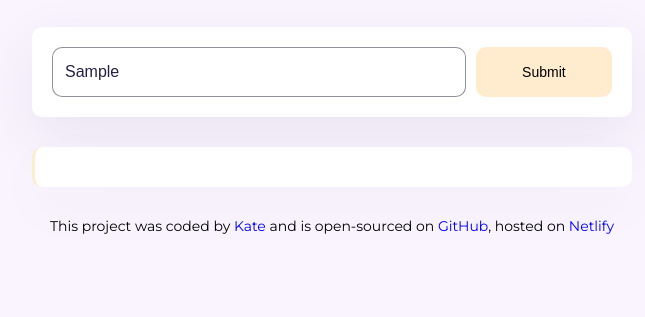
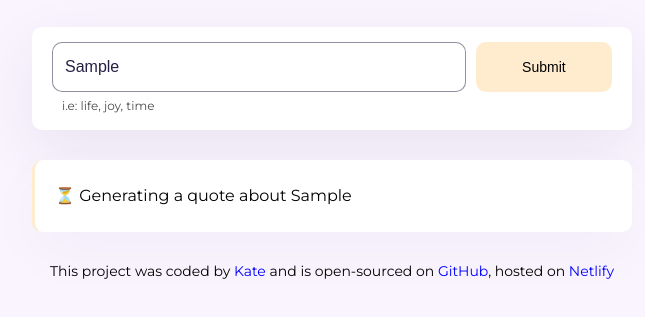
Before and after one commit to KatrinaIT/quote-generator, a plain HTML site: page index.html in a window 1280 px wide. Both pictures are taken after typing "Sample" into the empty fields and a click on the input 851 px from the left and 269 px from the top of the page. Shown: the part 197-514 px from the top of the page, without its empty margins (308-953 px from the left). Drawn offline with nearby package versions, Linux system fonts and the light colour scheme; no server answers; a web font is replaced by a local one.

Commit message:
improved UX with hint and removed debugging code

```diff
--- a/index.html
+++ b/index.html
@@ -24,10 +24,11 @@
         <h1>AI Quote Generator</h1>
       </header>
       <main>
+        <div class="form-container">
           <form action="" id="quote-gen-form">
             <input
               type="text"
-            placeholder="Enter the topic"
+              placeholder="Enter the topic for the quote"
               class="instructions"
               autofocus
               required
@@ -36,7 +37,10 @@
             />
             <input type="submit" class="submit-btn" />
           </form>
-        <div class="quote" id="quote"></div>
+					<div class="hint">i.e: life, joy, time</div>
+        </div>
+
+        <div class="quote hidden" id="quote"></div>
       </main>
 
       <footer>
--- a/src/script.js
+++ b/src/script.js
@@ -1,5 +1,5 @@
 function displayQuote(response) {
-  console.log("Quote was generated");
+
   new Typewriter("#quote", {
     strings: response.data.answer,
     autoStart: true,
@@ -15,12 +15,15 @@ function generateQuote(event) {
   let apiKey = "1ad00cd57fae02a14f050bfc3o387tf2";
   let prompt = `please generate the wisdom quote for the provided topic of ${instructionsInput.value}`;
   let context =
-    "you are an experienced wisdom guru, life coach, who knows human psychology. you use old and modern wisdom sayings to teach people how to live life with fullfillment, joy, and gratitude. Who is productive and successful in each aspect of life. Add at the end <br /> and on the new line 'Your Wisdom Coach ClAI' inside the <strong> element";
+    "you are an experienced wisdom guru, life coach, who knows human psychology. you use old and modern wisdom sayings to teach people how to live life with fullfillment, joy, and gratitude. Who is productive and successful in each aspect of life. Sign the quote with 'Your Wisdom Coach ClAI' on the new line after <br /> tag and inside a <strong> element at the end of the quote and NOT at the beginning";
+
   let apiUrl = `https://api.shecodes.io/ai/v1/generate?prompt=${prompt}&context=${context}&key=${apiKey}`;
 
+  let quoteElement = document.querySelector("#quote");
+  quoteElement.classList.remove("hidden");
+  quoteElement.innerHTML = `<div class="generating">⏳ Generating a quote about ${instructionsInput.value}</div>`;
+
   axios.get(apiUrl).then(displayQuote);
-
-  console.log("Generating the Quote for you");
 }
 
 let poemFormElement = document.querySelector("#quote-gen-form");
--- a/src/style.css
+++ b/src/style.css
@@ -29,13 +29,23 @@ a {
   color: blue;
 }
 
-form {
-  padding: 20px;
-  display: flex;
+.form-container {
+  padding: 15px 20px;
   background-color: #fff;
   box-shadow: 0px 20px 60px rgba(65, 50, 100, 0.08);
   margin-bottom: 30px;
   border-radius: 10px;
+}
+form {
+  display: flex;
+}
+
+.hint {
+  font-size: 12px;
+  margin-left: 10px;
+  padding-top: 5px;
+  line-height: 1.5;
+  opacity: 0.7;
 }
 
 .instructions {
@@ -58,6 +68,21 @@ form {
   padding: 14px 24px;
 }
 
+.generating {
+  animation: blink-animation 1s steps(5, start) infinite;
+}
+
+@keyframes blink-animation {
+  to {
+    visibility: hidden;
+  }
+}
+@-webkit-keyframes blink-animation {
+  to {
+    visibility: hidden;
+  }
+}
+
 .quote {
   font-size: 16px;
   line-height: 2;
@@ -68,6 +93,11 @@ form {
   border-radius: 10px;
   margin-bottom: 30px;
 }
+
+.hidden {
+  display: none;
+}
+
 .quote strong {
   color: blue;
   font-family: "Allerta Stencil", sans-serif;
```
Lines whose indentation alone changed are shown as unchanged.
